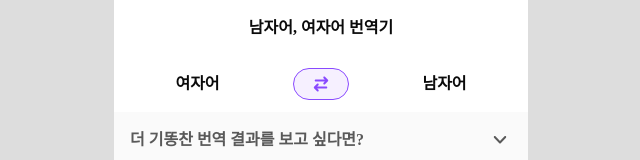
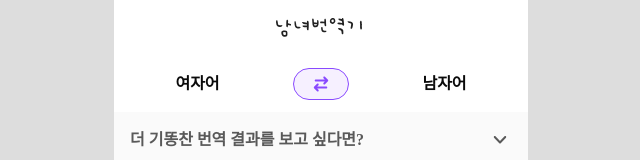
Before and after one commit to ssum-translate/ssum-translate, a Next.js app: page / in a window 1280 px wide. Shown: the top 160 px of the page, without its empty margins (319-959 px from the left). Built offline with nearby package versions, Linux system fonts and the light colour scheme; no server answers; a web font is replaced by a local one.

Commit message:
디자인 qa를 반영합니다.

```diff
--- a/src/app/page.tsx
+++ b/src/app/page.tsx
@@ -107,7 +107,7 @@ export default function Home() {
 
   return (
     <div>
-      <Header title="남자어, 여자어 번역기" />
+      <Header />
       <FilterBar userType={userType} toggleUserType={toggleUserType} />
       <DescriptionTextarea value={descriptionText} onChange={handleChangeDescriptionText} />
       <TranslateTextarea
@@ -320,9 +320,9 @@ function DescriptionTextarea({ value, onChange }: DescriptionTextareaProps) {
         <div className="mt-4 space-y-2">
           <Textarea
             ref={textareaRef}
-            className="bg-[#FAFAFA] text-base placeholder:text-base scrollbar-hide h-6"
+            className="bg-[#FAFAFA] text-base placeholder:text-sm placeholder:whitespace-pre-line scrollbar-hide h-16"
             value={value}
-            placeholder="ex) 1/2주 동안 썸 타고 있는 여자"
+            placeholder={`전후 사정을 입력해주시면 더 정확한 결과를 알려드려요.\nex) 데이트 중 저녁메뉴를 정하고 있는 상황, 3년 장기연애해서 편안한 커플사이, 썸녀가 나에게 질문을 하고 있는 상황 등`}
             onChange={handleChange}
           />
           <Textarea ref={hiddenTextareaRef} className="sr-only h-6" />
--- a/src/components/header/header.tsx
+++ b/src/components/header/header.tsx
@@ -1,7 +1,11 @@
-type HeaderProps = {
-  title: string;
-};
+import Image from "next/image";
 
-export default function Header({ title }: HeaderProps) {
-  return <header className="h-[56px] flex justify-center items-center font-semibold">{title}</header>;
+import headerLogo from "@/assets/icons/header-logo.svg";
+
+export default function Header() {
+  return (
+    <header className="h-[56px] flex justify-center items-center font-semibold">
+      <Image src={headerLogo} alt="" />
+    </header>
+  );
 }
```
Also changed, not shown: src/assets/icons/header-logo.svg (added).
